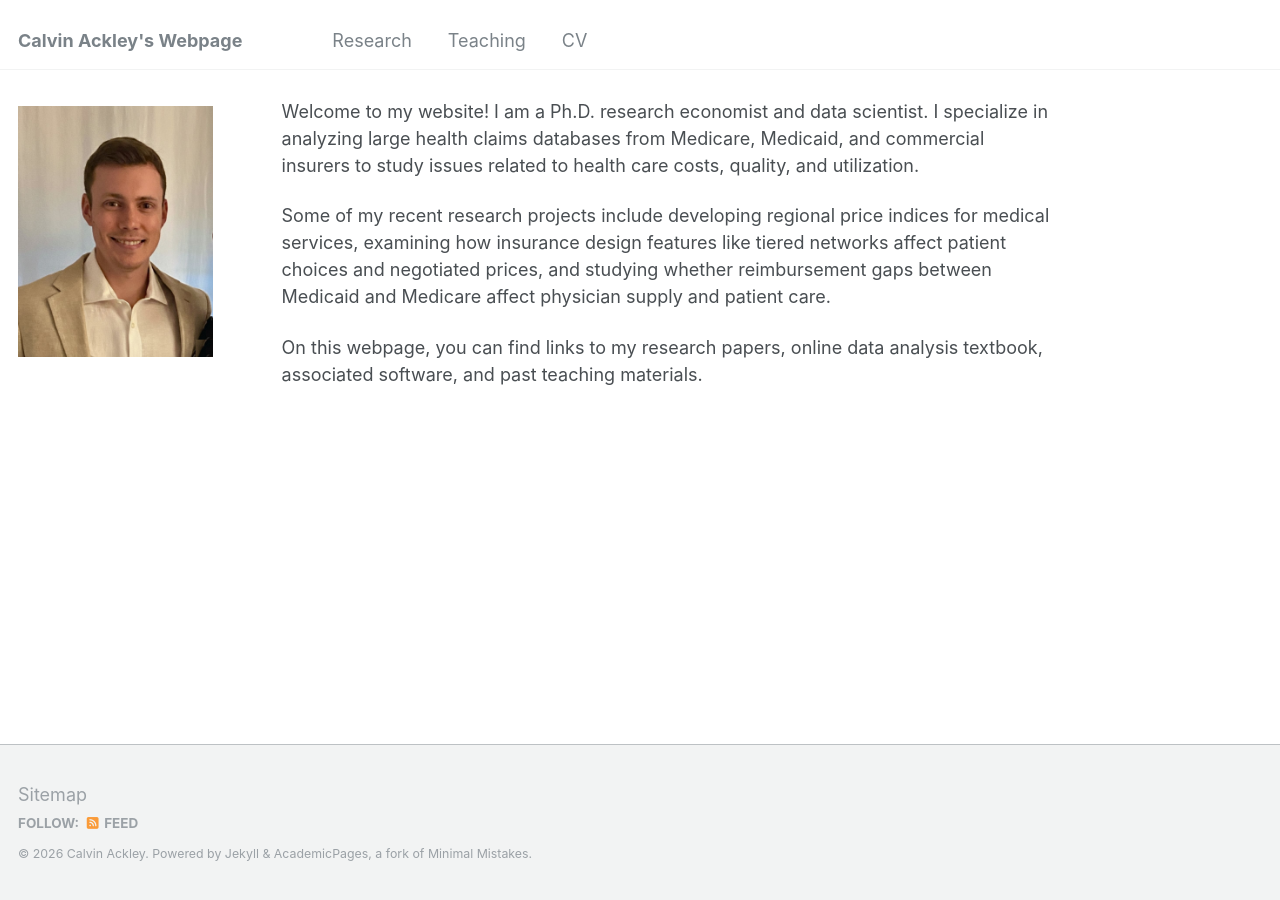
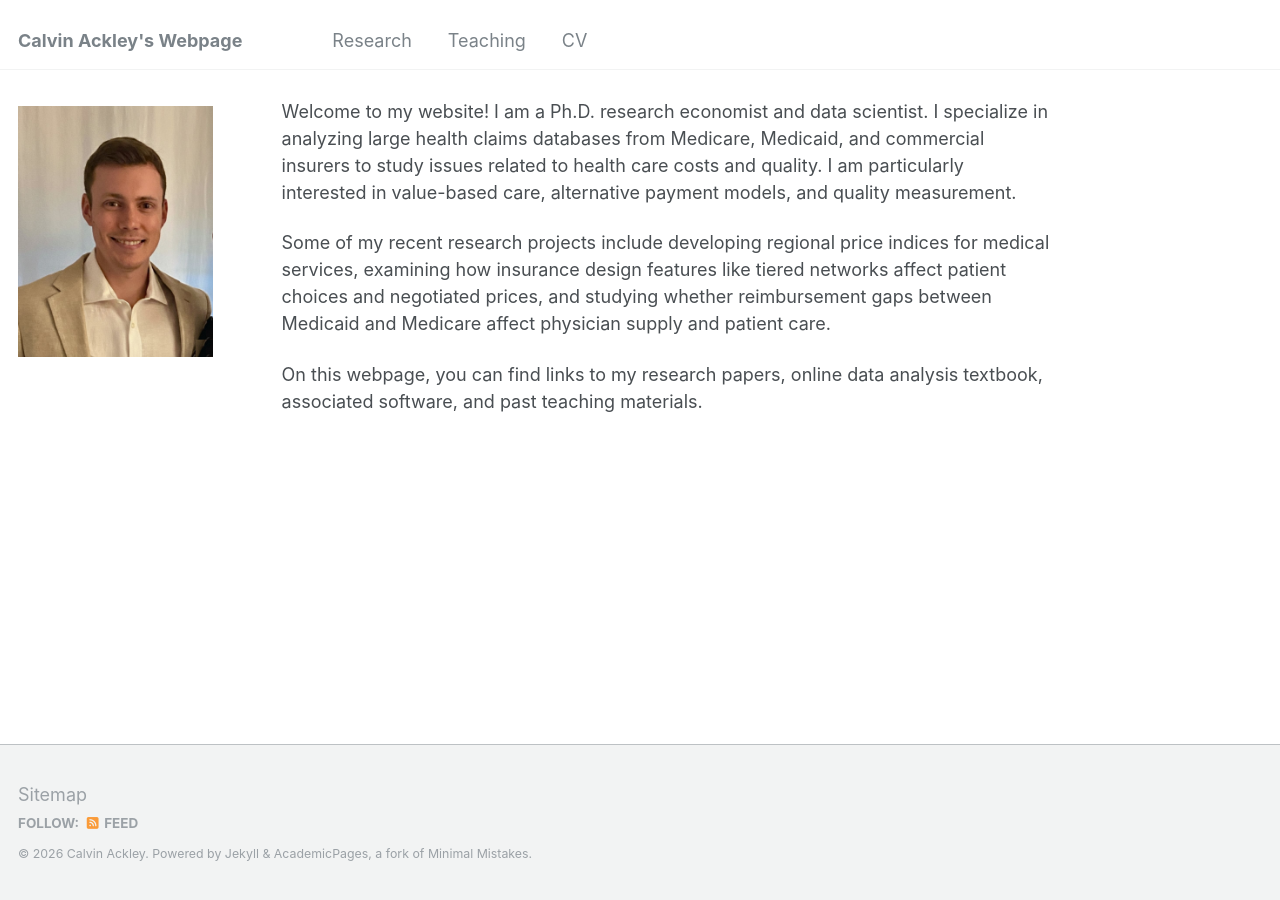
Before and after one commit to ackleycb/ackleycb.github.io, a Jekyll site: the page built from _pages/about.md, in a window 1280 px wide. Built offline with Jekyll 4.4.1, drawn with Linux system fonts in a browser that asks for light colours.

Commit message:
Refine homepage intro copy
Focus the intro on value-based care, alternative payment models, and
quality measurement.

Co-Authored-By: Claude Opus 4.8 (1M context) <noreply@anthropic.com>

```diff
--- a/_pages/about.md
+++ b/_pages/about.md
@@ -7,7 +7,7 @@ redirect_from:
   - /about.html
 ---
 
-Welcome to my website! I am a Ph.D. research economist and data scientist. I specialize in analyzing large health claims databases from Medicare, Medicaid, and commercial insurers to study issues related to health care costs, quality, and utilization.
+Welcome to my website! I am a Ph.D. research economist and data scientist. I specialize in analyzing large health claims databases from Medicare, Medicaid, and commercial insurers to study issues related to health care costs and quality. I am particularly interested in value-based care, alternative payment models, and quality measurement.
 
 Some of my recent research projects include developing regional price indices for medical services, examining how insurance design features like tiered networks affect patient choices and negotiated prices, and studying whether reimbursement gaps between Medicaid and Medicare affect physician supply and patient care.
 
```
